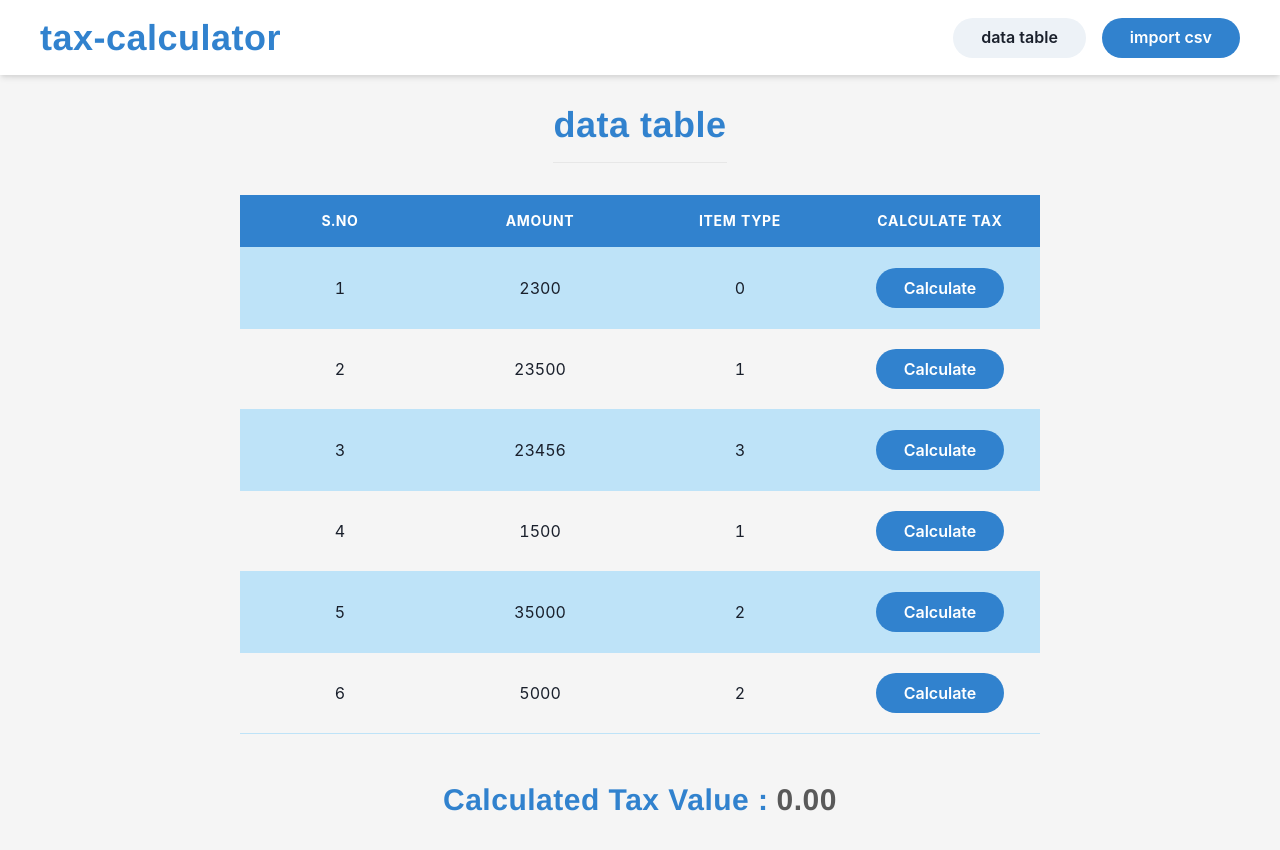
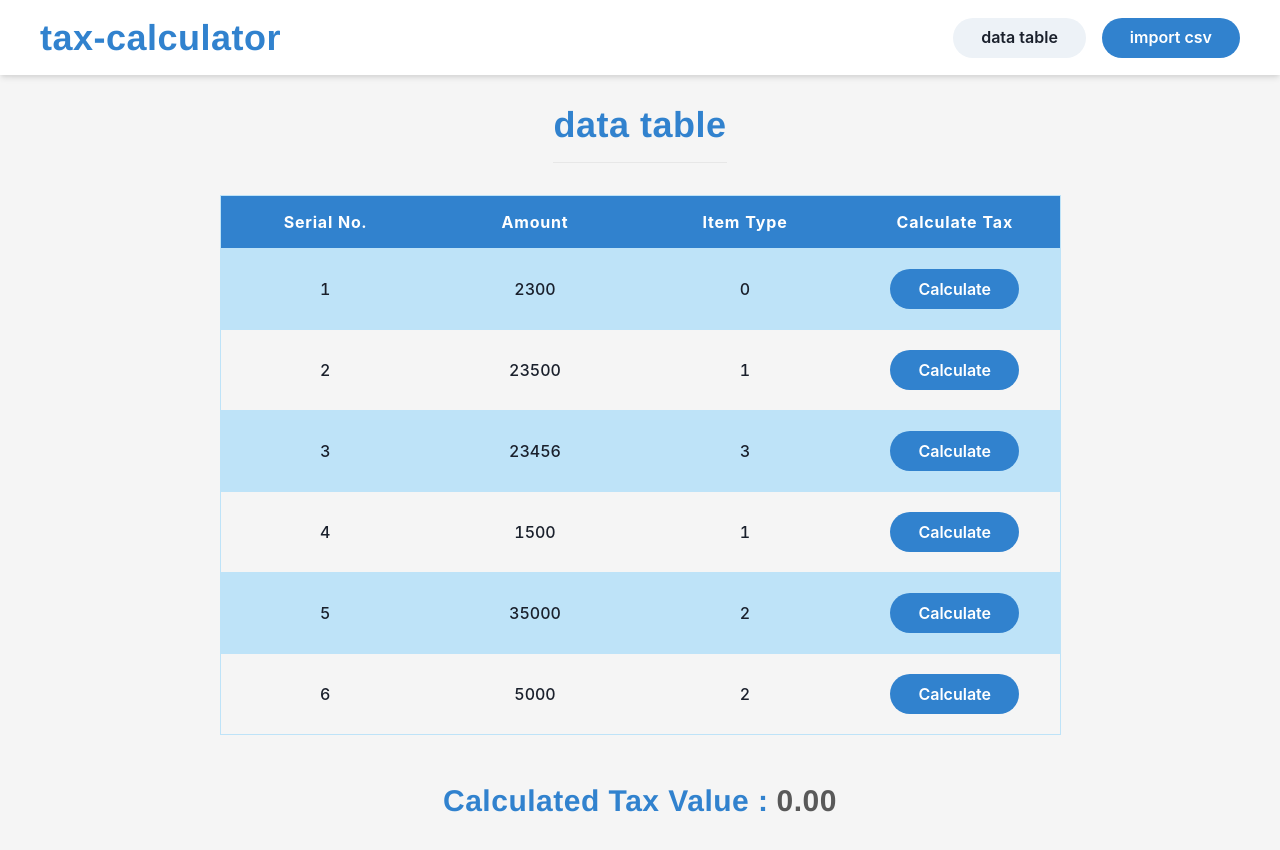
Before and after one commit to iammostak/tax-calculator, a React (Vite) app: page / in a window 1280 px wide. Shown: the top 850 px of the page. Built offline with nearby package versions, Linux system fonts and the light colour scheme.

Commit message:
small update in style

```diff
--- a/src/routes/DataTable.jsx
+++ b/src/routes/DataTable.jsx
@@ -42,19 +42,49 @@
          >
             data table
          </Heading>
-         <Table size={"lg"} variant={"striped"} colorScheme={"blue"}>
+         <Table
+            size={"lg"}
+            border={"1px solid"}
+            borderColor={"blue.100"}
+            variant={"striped"}
+            colorScheme={"blue"}
+         >
             <Thead bg={"blue.500"}>
                <Tr>
-                  <Th w={200} textAlign={"center"} color={"white"}>
-                     S.No
+                  <Th
+                     w={210}
+                     fontSize={"md"}
+                     textAlign={"center"}
+                     textTransform={"capitalize"}
+                     color={"white"}
+                  >
+                     Serial No.
                   </Th>
-                  <Th w={200} textAlign={"center"} color={"white"}>
+                  <Th
+                     w={210}
+                     fontSize={"md"}
+                     textAlign={"center"}
+                     textTransform={"capitalize"}
+                     color={"white"}
+                  >
                      Amount
                   </Th>
-                  <Th w={200} textAlign={"center"} color={"white"}>
+                  <Th
+                     w={210}
+                     fontSize={"md"}
+                     textAlign={"center"}
+                     textTransform={"capitalize"}
+                     color={"white"}
+                  >
                      Item Type
                   </Th>
-                  <Th w={200} textAlign={"center"} color={"white"}>
+                  <Th
+                     w={210}
+                     fontSize={"md"}
+                     textAlign={"center"}
+                     textTransform={"capitalize"}
+                     color={"white"}
+                  >
                      Calculate Tax
                   </Th>
                </Tr>
@@ -62,9 +92,15 @@
             <Tbody>
                {invoices.map((item) => (
                   <Tr key={item.sno}>
-                     <Td textAlign={"center"}>{item.sno}</Td>
-                     <Td textAlign={"center"}>{item.amount}</Td>
-                     <Td textAlign={"center"}>{item.item_type}</Td>
+                     <Td textAlign={"center"} fontWeight={500}>
+                        {item.sno}
+                     </Td>
+                     <Td textAlign={"center"} fontWeight={500}>
+                        {item.amount}
+                     </Td>
+                     <Td textAlign={"center"} fontWeight={500}>
+                        {item.item_type}
+                     </Td>
                      <Td textAlign={"center"}>
                         {item.item_type > 2 ? (
                            <Tooltip
```
